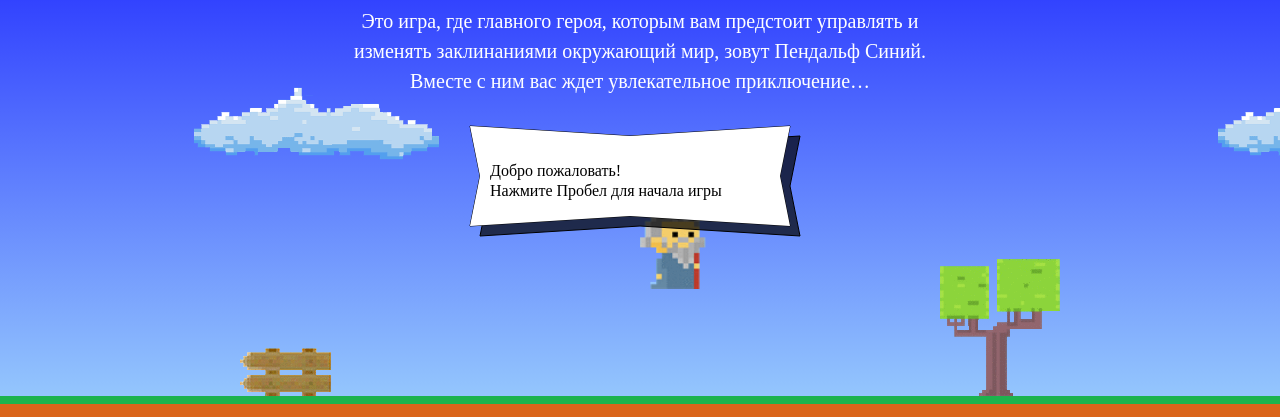
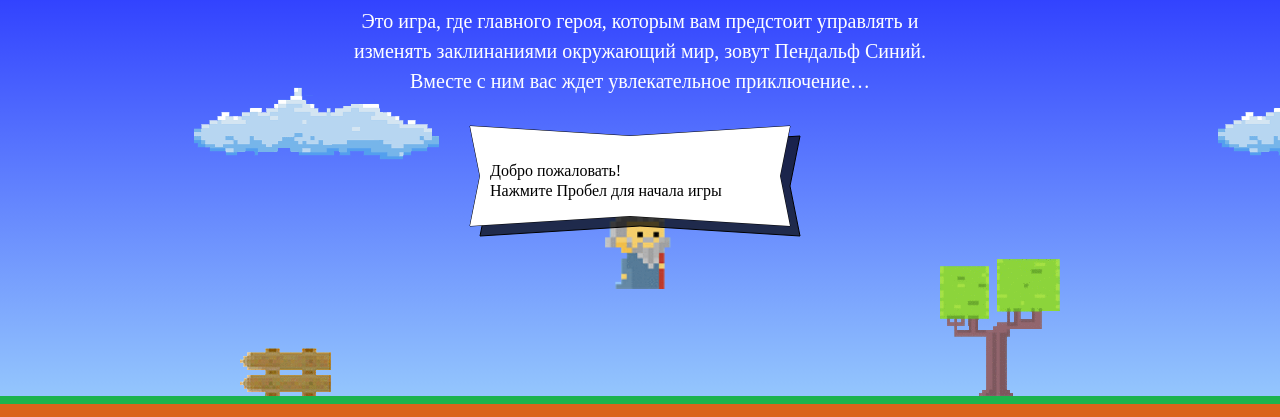
Before and after one commit to Bodal-Andrey/932123-code-and-magick-19, a website: page index.html in a window 1280 px wide. Shown: the part 203-620 px from the top of the page. Drawn offline with Linux system fonts and the light colour scheme; a web font is replaced by a local one.

Commit message:
Сделал исправления

```diff
--- a/index.html
+++ b/index.html
@@ -237,11 +237,10 @@
       var wizardSpeed = 3;
       var wizardWidth = 70;
       var getWizardHeight = function() {
-        var wizardHeight = 1.337 * wizardWidth;
-        return wizardHeight;
+        return 1.337 * wizardWidth;
       };
       var getWizardX = function(width) {
-        return width / 2;
+        return width / 2 - wizardWidth / 2;
       };
       var getWizardY = function(height) {
         return height * 0.33;
```
